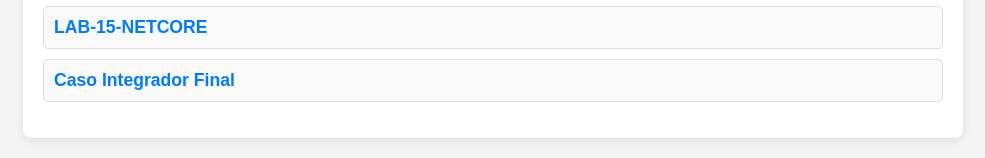
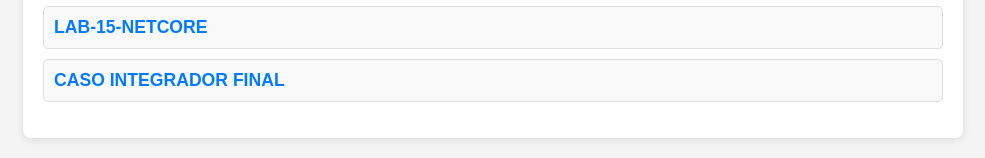
Before and after one commit to alonsoTI/Laboratorios-IIS-UNC, a plain HTML site: page index.html in a window 1280 px wide. Shown: the part 929-1087 px from the top of the page, without its empty margins (147-1132 px from the left). Drawn offline with Linux system fonts and the light colour scheme.

Commit message:
Update index.html

```diff
--- a/index.html
+++ b/index.html
@@ -39,7 +39,7 @@
             <li><a href="https://alonsoti.github.io/Laboratorios-IIS-UNC/lab-13-scripting.html">LAB-13-SCRIPTING</a></li>
             <li><a href="https://alonsoti.github.io/Laboratorios-IIS-UNC/lab-14-scripting2.html">LAB-14-SCRIPTING2</a></li>
             <li><a href="https://alonsoti.github.io/Laboratorios-IIS-UNC/lab-15-netcore.html">LAB-15-NETCORE</a></li>
-            <li><a href="https://alonsoti.github.io/Laboratorios-IIS-UNC/caso-integrador.html">Caso Integrador Final</a></li>
+            <li><a href="https://alonsoti.github.io/Laboratorios-IIS-UNC/caso-integrador.html">CASO INTEGRADOR FINAL</a></li>
         </ul>
     </div>
     <footer>
```
